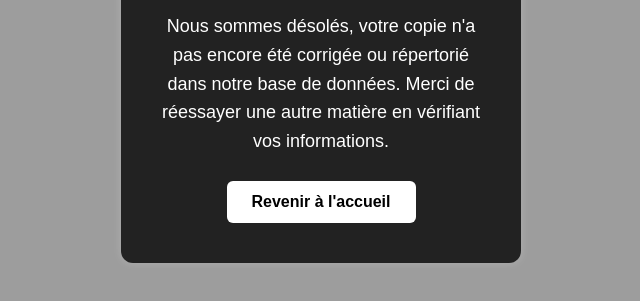
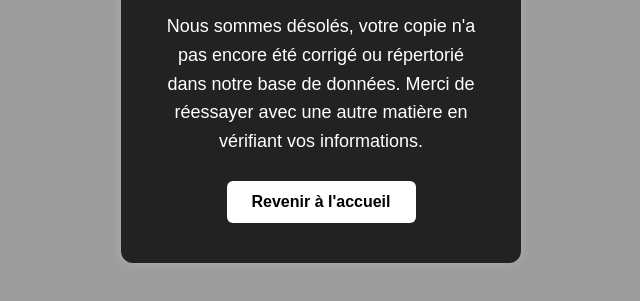
Before and after one commit to bacresultat/alkyai, a website: page cancel-formation.html in a window 1280 px wide. Shown: the part 395-696 px from the top of the page, without its empty margins (319-959 px from the left). Drawn offline with Linux system fonts and the light colour scheme.

Commit message:
Add files via upload

```diff
--- a/cancel-formation.html
+++ b/cancel-formation.html
@@ -16,7 +16,7 @@
         <h1>Paiement Annulé</h1>
 
         <p>
-           Nous sommes désolés, votre copie n'a pas encore été corrigée ou répertorié dans notre base de données. Merci de réessayer une autre matière en vérifiant vos informations. </p>
+           Nous sommes désolés, votre copie n'a pas encore été corrigé ou répertorié dans notre base de données. Merci de réessayer avec une autre matière en vérifiant vos informations. </p>
         <a href="https://alkyai.fr/index.html" class="btn">Revenir à l'accueil</a>
     </div>
 
```
